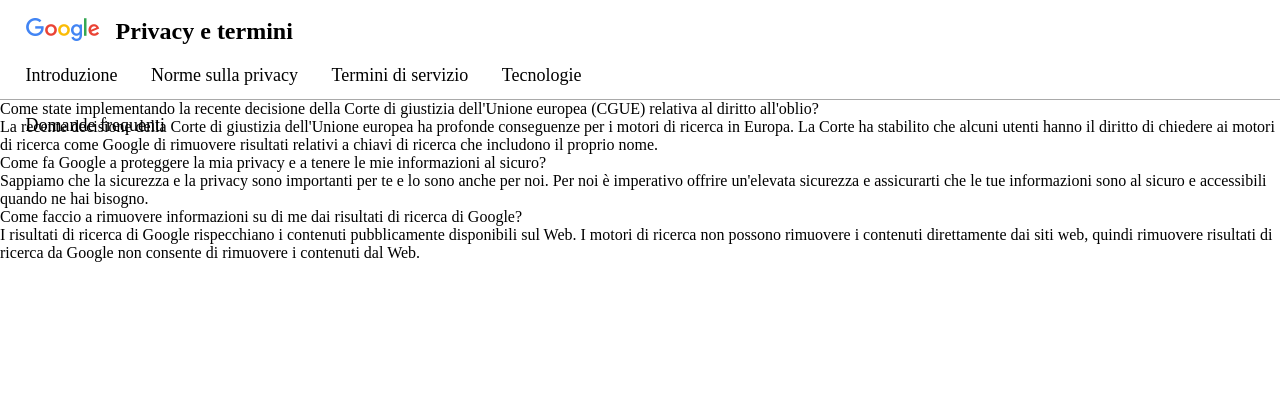
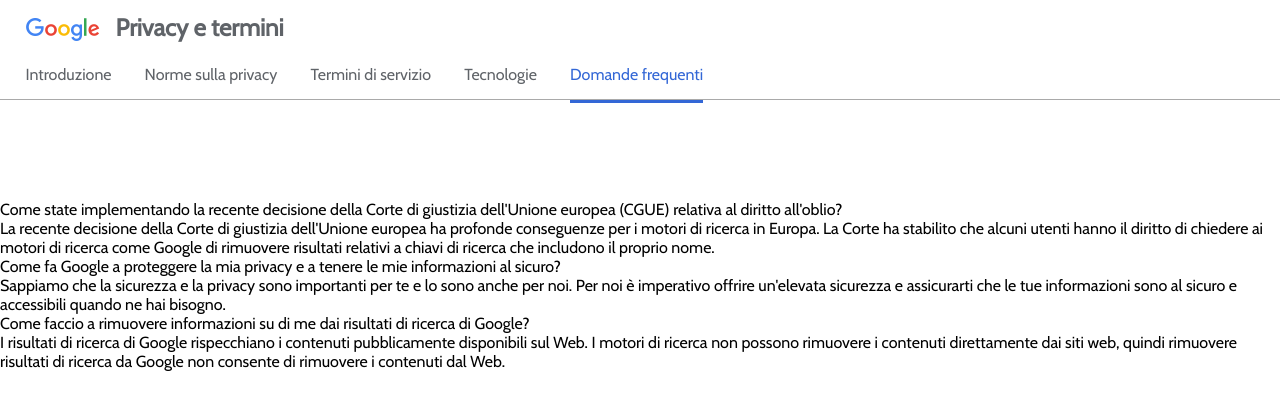
Before and after one commit to mdecrema/php-google-faq, a PHP site: page / in a window 1280 px wide. Shown: the top 410 px of the page. Run offline with PHP 8.4, Linux system fonts and the light colour scheme; data that the repository does not hold is empty.

Commit message:
stile pagina

```diff
--- a/css/style.css
+++ b/css/style.css
@@ -2,6 +2,11 @@
   box-sizing: border-box;
   padding: 0;
   margin: 0;
+}
+
+body {
+  font-family: 'Cabin', sans-serif;
+  position: relative;
 }
 
 .inline_bl {
@@ -17,6 +22,11 @@
   height: 100px;
   padding: 0 2%;
   border-bottom: 1px solid darkgrey;
+  color: #5F6368;
+  background-color: #fff;
+  position: fixed;
+  top: 0;
+  left: 0;
 }
 
 .top {
@@ -40,14 +50,14 @@
   display: inline-block;
   line-height: 50px;
   text-align: center;
-  padding-right: 4%;
-  font-size: 18px;
+  margin-right: 4%;
+  font-size: 16px;
   cursor: pointer;
 }
 
-.menu li:active {
+.menu li.active {
   color: #3367D6;
-  border-bottom: 2px solid #3367D6;
+  border-bottom: 3px solid #3367D6;
 }
 
 .logo {
@@ -57,8 +67,14 @@
 
 .page_title {
   height: 20%;
+  font-size: 16px;
+  line-height: 20px;
 }
 
+/* FAQ */
+.faq {
+  margin-top: 200px;
+}
 
 .list {
   margin: auto;
--- a/index.php
+++ b/index.php
@@ -28,9 +28,11 @@
     <meta charset="utf-8">
     <title>Google Faq</title>
     <link rel="stylesheet" type="text/css" href="css/style.css" />
+    <link href="https://fonts.googleapis.com/css2?family=Cabin&display=swap" rel="stylesheet">
   </head>
   <body>
     <header>
+      <!-- Navigation bar -->
       <nav class="nav-bar">
         <div class="top">
           <div class="logo fl_left">
@@ -47,7 +49,7 @@
                 <li>Norme sulla privacy</li>
                 <li>Termini di servizio</li>
                 <li>Tecnologie</li>
-                <li>Domande frequenti</li>
+                <li class="active">Domande frequenti</li>
               </ul>
             </div>
             <div class="user">
@@ -56,8 +58,11 @@
             </div>
           </div>
       </nav>
+      <!-- /Navigation bar -->
     </header>
-
+    <main >
+      <!-- FAQ -->
+      <div class="faq">
         <ul>
           <?php
           $lista = "list";
@@ -70,6 +75,9 @@
           }
            ?>
         </ul>
+      </div>
+      <!-- /FAQ -->
+    </main>
 
   </body>
 </html>
```
Lines whose indentation alone changed are shown as unchanged.
